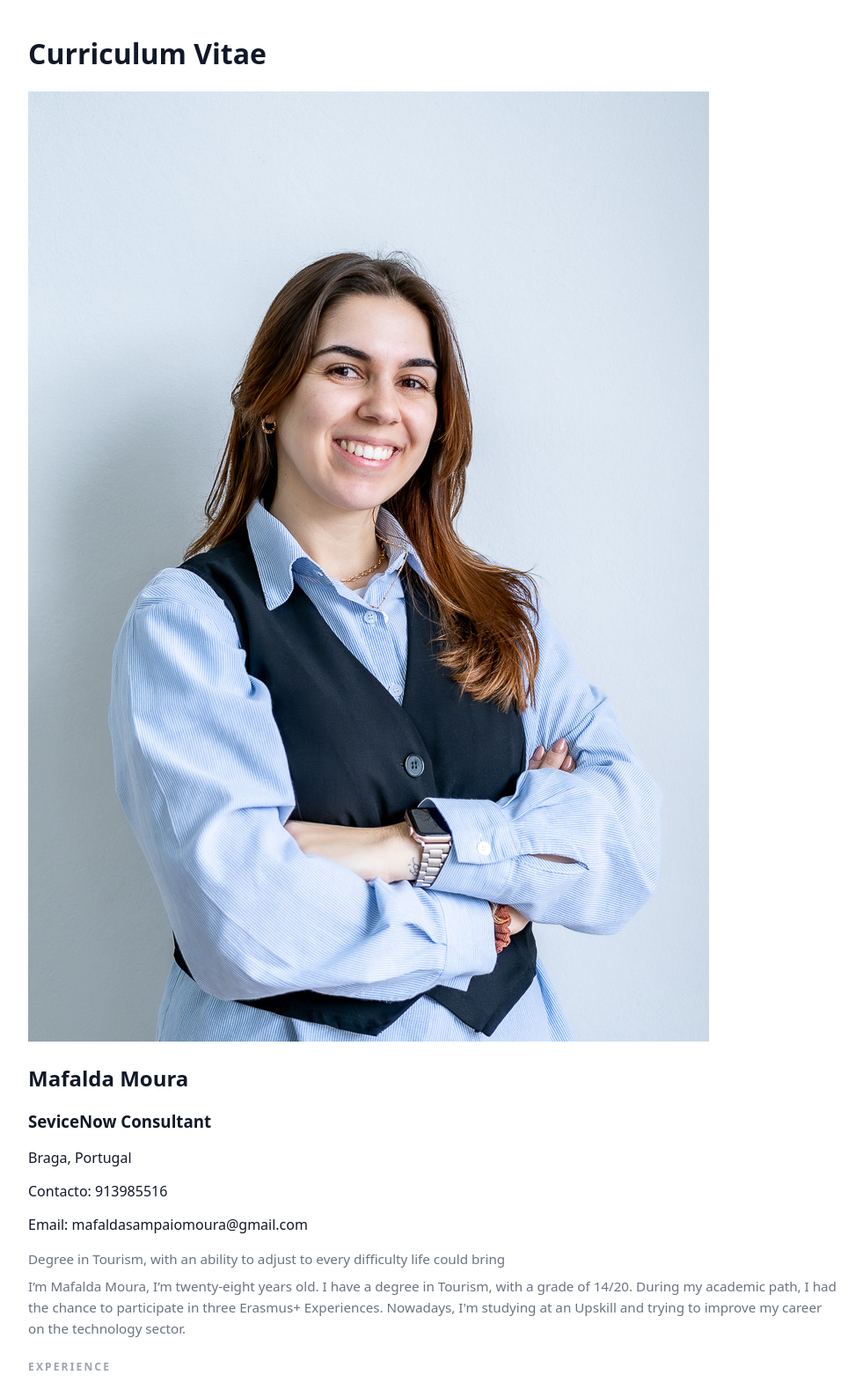
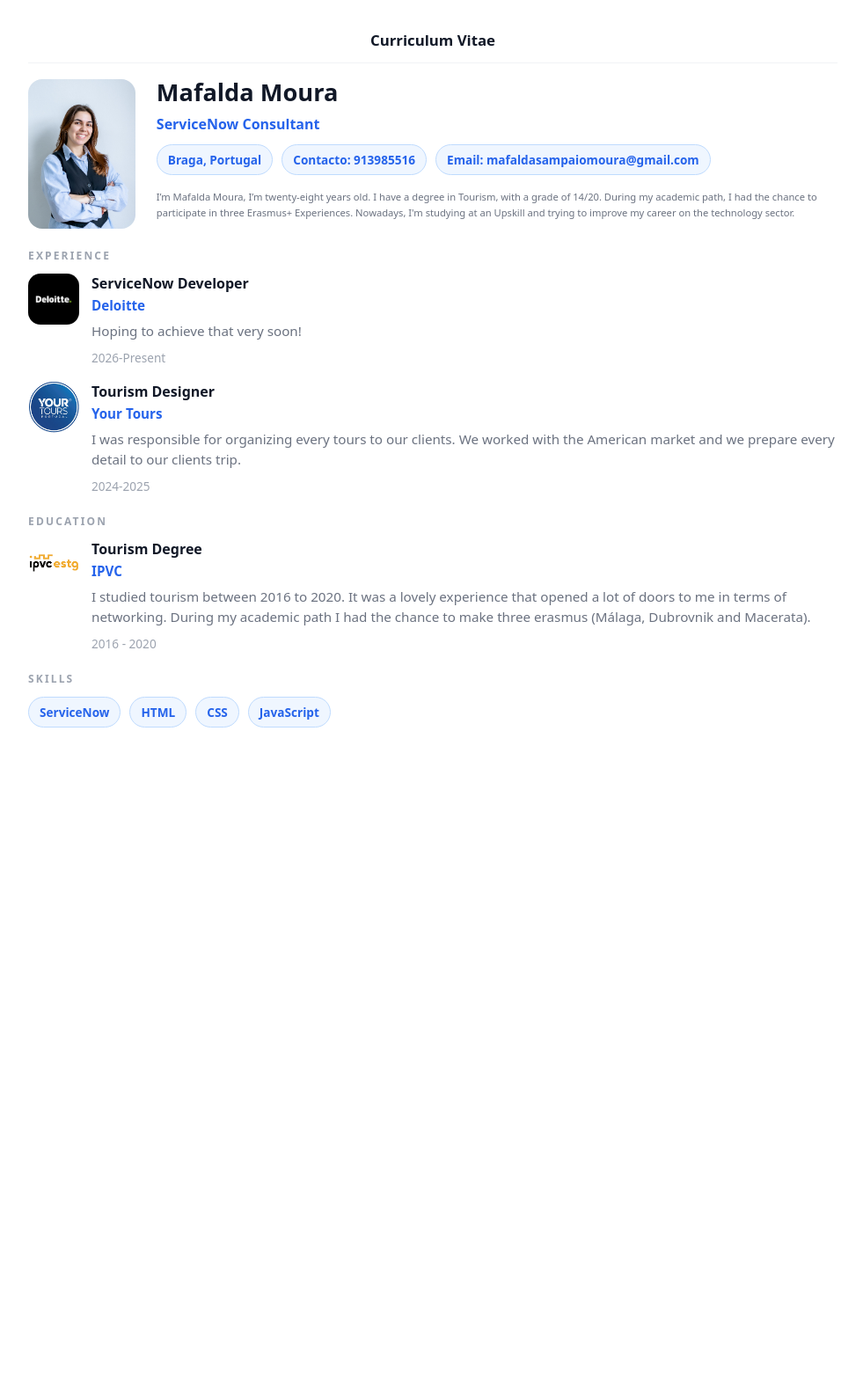
Before and after one commit to mafaldasampaiomoura-cmyk/sessao04_cssgrid_layoutfinal, a plain HTML site: page index.html in a window 1280 px wide. Shown: the top 1571 px of the page at 88% size, without its empty margins (148-1129 px from the left). After the commit the page ends 863 px from the top, so only its background shows below. Drawn offline with Linux system fonts and the light colour scheme.

Commit message:
final changes

```diff
--- a/index.html
+++ b/index.html
@@ -4,27 +4,29 @@
     <link rel="stylesheet" type="text/css" href="style.css" media="screen" />
     <meta charset="UTF-8">
     <meta name="viewport" content="width=device-width, initial-scale=1.0">
-    <title>Document</title>
+    <title>Mafalda Moura Curriculum</title>
 </head>
 <body>
-    <h1 class="titulo-pagina">Curriculum Vitae</h1>
-    <img class = "foto-perfil" src="./imagens_a_usar/IMG_0344.JPG" alt="Foto_Mafalda">
-    <h2 class = "perfil-nome">Mafalda Moura</h2>
-    <h3 class = "perfil-cargo">SeviceNow Consultant</h3>
+    <h1 class="titulo_pagina">Curriculum Vitae</h1>
+    <section class = "perfil">
+        <img class = "perfil_imagem" src="./imagens_a_usar/IMG_0344.JPG" alt="Foto_Mafalda">
 
-    <p class = "perfil-localizacao">Braga, Portugal</p>
-    <p class = "perfil-localizacao">Contacto: 913985516</p>
-    <p class = "perfil-localizacao">Email: mafaldasampaiomoura@gmail.com</p>
-    <p class = "perfil-resumo">Degree in Tourism, with an ability to adjust to every difficulty life could bring </br>
-    </p>
+        <div class = "info-perfil">
+            <h2 class = "perfil_nome">Mafalda Moura</h2>
+            <h3 class = "perfil_cargo">ServiceNow Consultant</h3>
 
-        <p class = "perfil-resumo">I’m Mafalda Moura, I’m twenty-eight years old. I have a degree in Tourism, with a grade of 14/20. During my academic path, I had the chance to participate in three Erasmus+ Experiences. Nowadays, I'm studying at an Upskill and trying to improve my career on the technology sector. </br></p>
+            <ul class="perfil_dados">
+                <li class = "chip">Braga, Portugal</li>
+                <li class = "chip">Contacto: 913985516</li>
+                <li class = "chip">Email: mafaldasampaiomoura@gmail.com</li>
+            </ul>
 
-    </div>
+            <p class = "perfil_resumo">I’m Mafalda Moura, I’m twenty-eight years old. I have a degree in Tourism, with a grade of 14/20. During my academic path, I had the chance to participate in three Erasmus+ Experiences. Nowadays, I'm studying at an Upskill and trying to improve my career on the technology sector.</p>
+        </div>
     </section>
 
     <section class = "section">
-        <h2 class = "titulo-divisao">EXPERIENCE</h2>
+        <h2 class = "titulo_divisao">EXPERIENCE</h2>
 
     <article class="posicao">
          <img class = "posicao_imagem" src="./imagens_a_usar/deloitte.png" alt="Foto_Mafalda">
@@ -51,7 +53,7 @@
     </article>
 
     <section class = "section"></section>
-        <h2 class = "titulo-divisao">EDUCATION</h2>
+        <h2 class = "titulo_divisao">EDUCATION</h2>
 
 
         <article class="posicao">
@@ -67,7 +69,8 @@
     </article>
 
     <section class="section">
-        <h2 class = "titulo-divisao">Skills</h2>
+        <h2 class = "titulo_divisao">Skills</h2>
+
         <ul class="skills">
          <li class="tag">ServiceNow</li>
          <li class="tag">HTML</li>
--- a/style.css
+++ b/style.css
@@ -67,9 +67,9 @@
   margin-top: 2px;
 }
 
-.perfil-resumo{
+.perfil_resumo{
   margin: 6px 0 0;
-  font-size: 0.95rem;
+  font-size: 0.70rem;
   line-height: 1.6;
   color: #6B7280;
 }
@@ -82,8 +82,7 @@
   padding: 7px 12px;
   font-size: 0.85rem;
   font-weight: 600;
-  display: inline-flex;
-  white-space: nowrap;
+
 }
 
 
@@ -91,7 +90,7 @@
   margin-top: 22px;
 }
 
-.titulo-divisao{
+.titulo_divisao{
   margin: 22px 0 12px;
   font-size: 0.75rem;
   letter-spacing: 0.18em;
@@ -147,6 +146,7 @@
   font-size: 0.85rem;
   color: #9CA3AF;
 }
+
 .skills{
   display: flex;
   flex-wrap: wrap;
```
